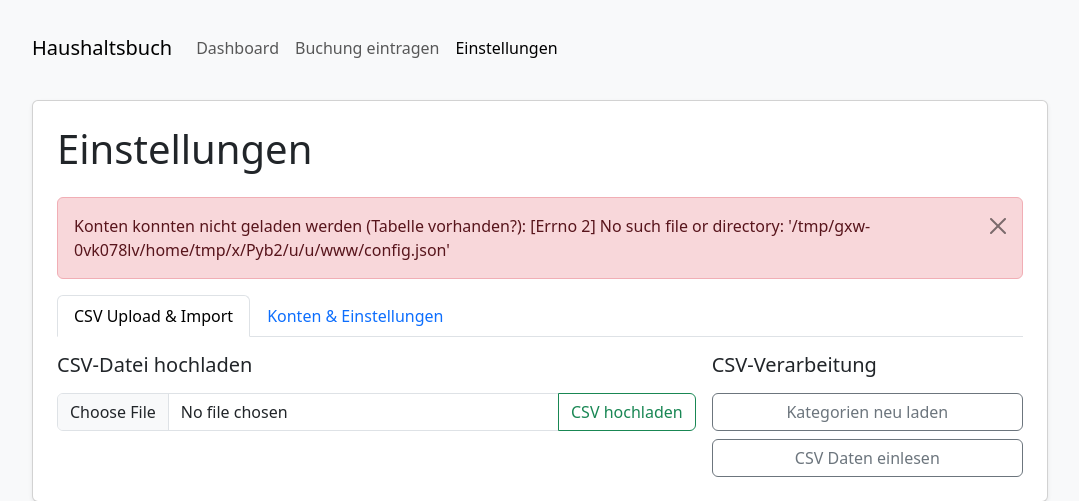
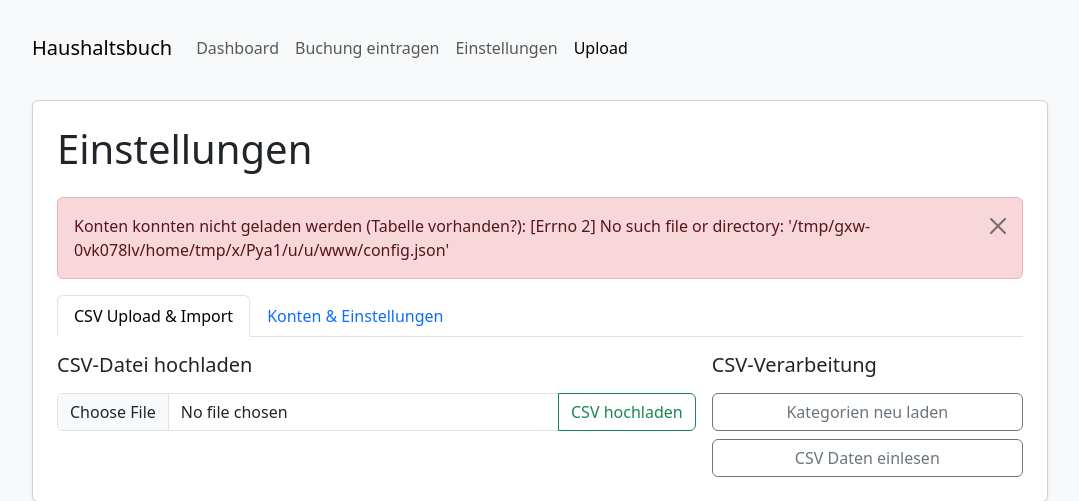
Before and after one commit to Sleepwalker86/Haushaltsbuch, a Flask app: page /settings in a window 1280 px wide. Shown: the top 501 px of the page, without its empty margins (100-1179 px from the left). Run offline with Flask 3, Linux system fonts and the light colour scheme.

Commit message:
Enhance settings template with additional tab navigation for improved user experience
- Updated the settings template to include new tabs for 'Konten' and 'Upload', allowing users to switch between account management and CSV upload functionalities more easily.
- Adjusted the active tab logic to reflect the current selection, enhancing navigation clarity.

```diff
--- a/templates/base.html
+++ b/templates/base.html
@@ -34,7 +34,12 @@
             <a class="nav-link {% if request.endpoint == 'index' %}active{% endif %}" href="{{ url_for('index') }}">Buchung eintragen</a>
           </li>
           <li class="nav-item">
-            <a class="nav-link {% if request.endpoint == 'settings' %}active{% endif %}" href="{{ url_for('settings') }}">Einstellungen</a>
+            <a class="nav-link {% if request.endpoint == 'settings' and active_tab == 'konten' %}active{% endif %}"
+               href="{{ url_for('settings', tab='konten') }}">Einstellungen</a>
+          </li>
+          <li class="nav-item">
+            <a class="nav-link {% if request.endpoint == 'settings' and active_tab == 'upload' %}active{% endif %}"
+               href="{{ url_for('settings', tab='upload') }}">Upload</a>
           </li>
         </ul>
       </div>
```
